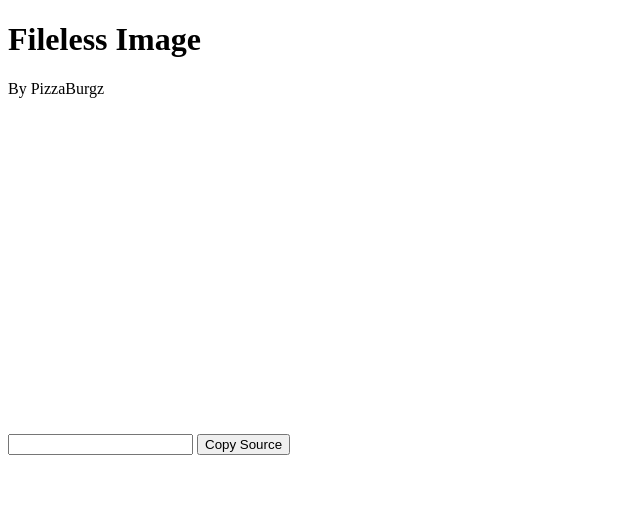
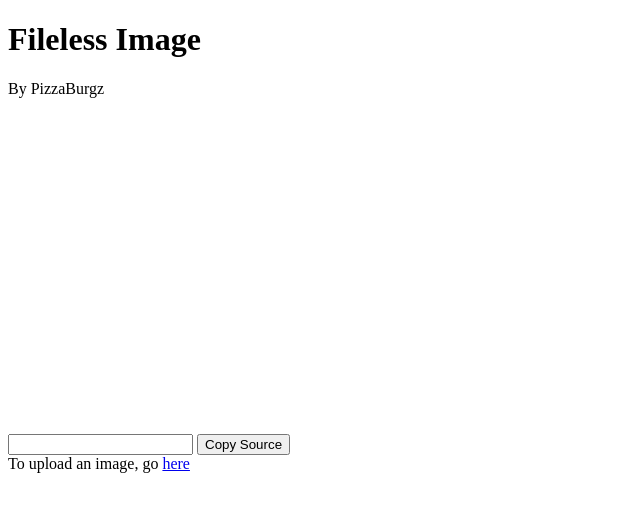
Before and after one commit to PizzaBurgz/fileless-image, a plain HTML site: page index.html in a window 1280 px wide. Shown: the whole page, without its empty margins (0-640 px from the left). Drawn offline with Linux system fonts and the light colour scheme.

Commit message:
Update index.html
added https://turbowarp.org/1056831885/editor suggestion

```diff
--- a/index.html
+++ b/index.html
@@ -54,6 +54,8 @@
 
     <input id="output" style="word-wrap: break-word;" value="" readonly>
     <button onclick="copyText()">Copy Source</button>
+    <br>
+    To upload an image, go <a href="https://turbowarp.org/1056831885/editor">here</a>
 
     <script>
         const params = new URLSearchParams(window.location.search);
```
